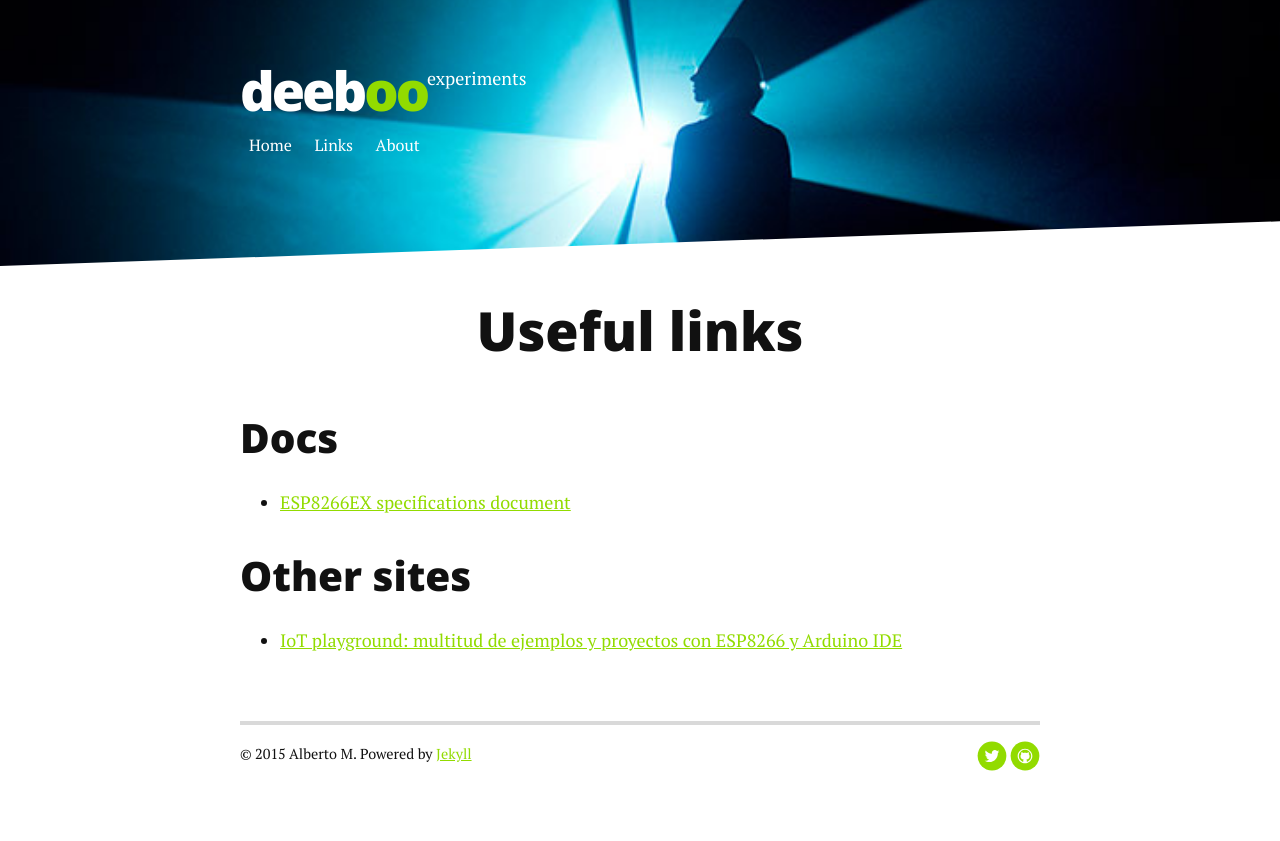
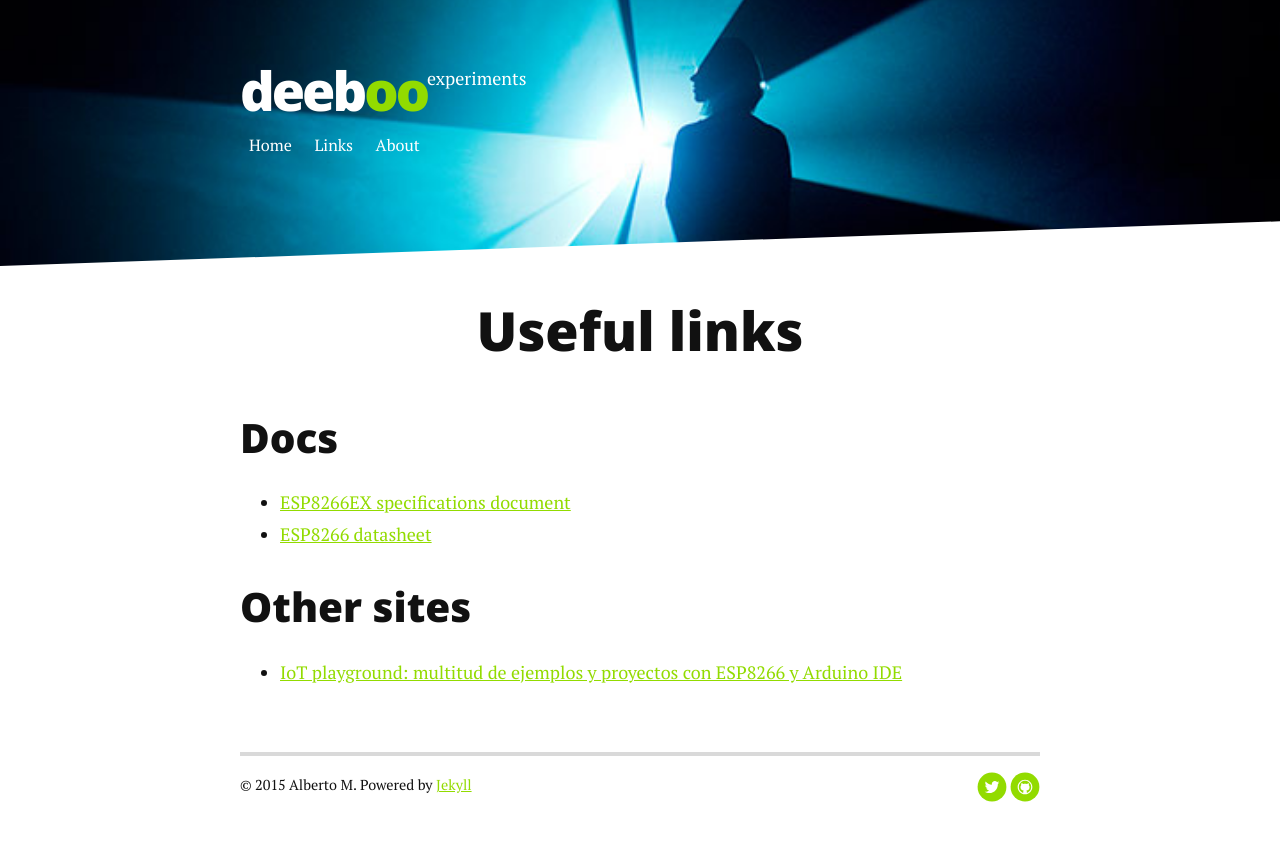
Before and after one commit to rolimat/deeboo, a Jekyll site: the page built from links.md, in a window 1280 px wide. Shown: the top 841 px of the page. Built offline with Jekyll 4.4.1, drawn with Linux system fonts in a browser that asks for light colours; nearby versions of some CDN libraries; Markdown is read by kramdown in place of the engine named in the settings.

Commit message:
added new link

```diff
--- a/_config.yml
+++ b/_config.yml
@@ -17,8 +17,6 @@ navigation:
    url: /links.html
  - title: About
    url: /about.html
- #- title: Contact
-  # url: /contact
 
 social:
    github: rolimat
--- a/links.md
+++ b/links.md
@@ -5,11 +5,10 @@ title: Links
 
 <div id="links">
   <h1 class="pageTitle">Useful links</h1>
-
-
   <h2>Docs</h2>
   <ul>
     <li><a href="http://www.mikrocontroller.net/attachment/231858/0A-ESP8266_Specifications_v4.pdf">ESP8266EX specifications document</a></li>
+	<li><a href="http://www.adafruit.com/datasheets/ESP8266_Specifications_English.pdf">ESP8266 datasheet</a></li>
   </ul>
 
   <h2>Other sites</h2>
```
